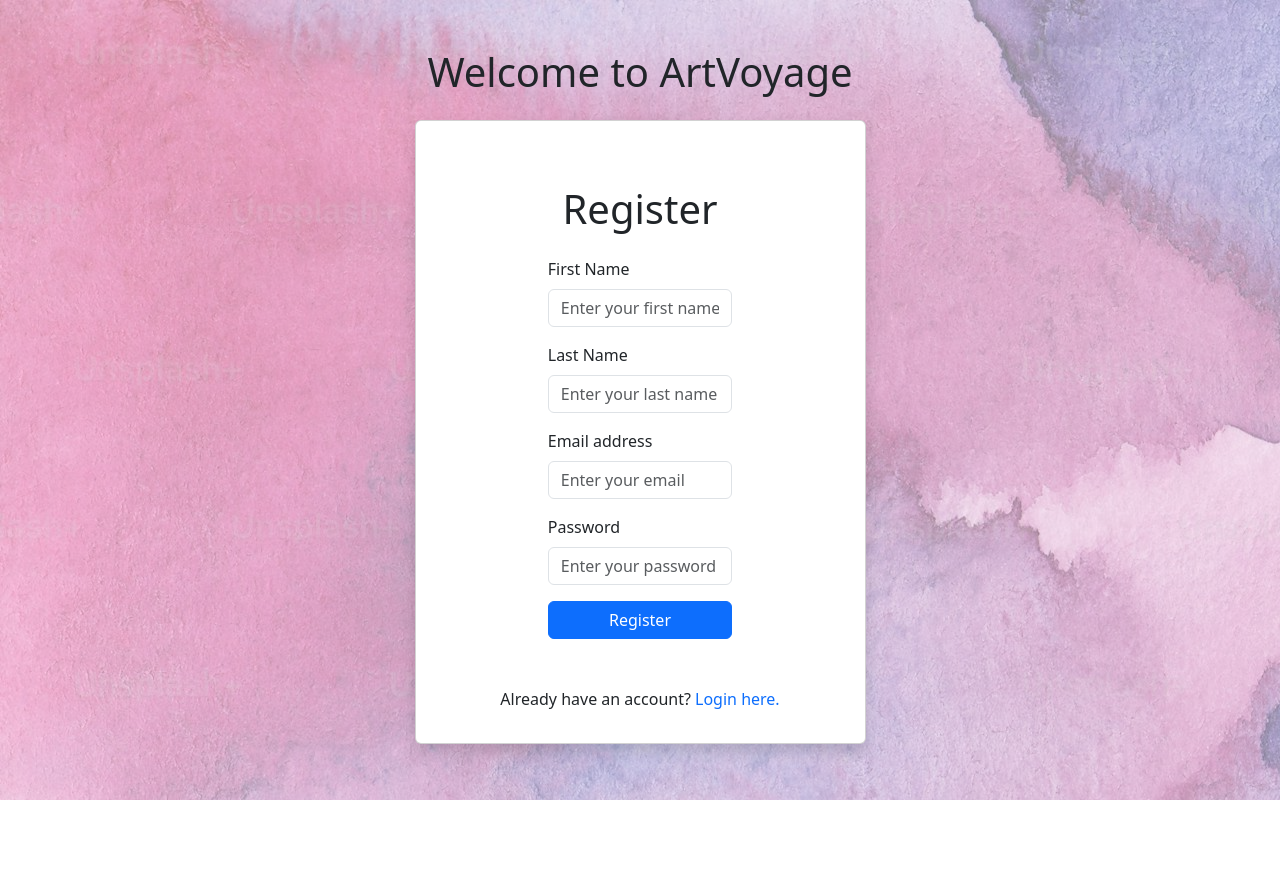
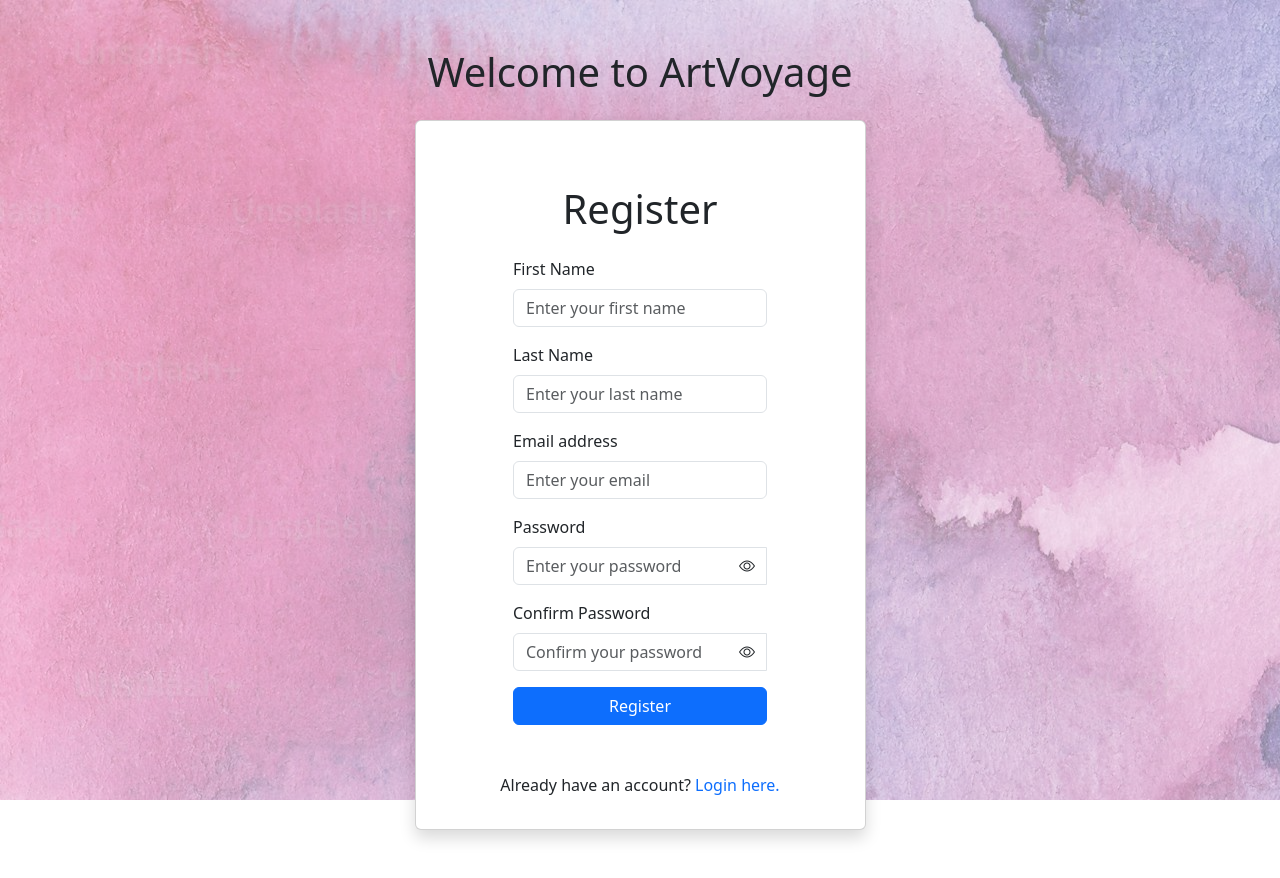
Before and after one commit to Esther299/ArtVoyage, a React (Vite) app: page /auth in a window 1280 px wide. Both pictures are taken after a click on the button "Register here.". Before the commit the page ends 800 px from the top, so only its background shows below. Built offline with nearby package versions, Linux system fonts and the light colour scheme; no server answers.

Commit message:
Added view password eye and confirm password field in register

```diff
--- a/package.json
+++ b/package.json
@@ -14,6 +14,7 @@
     "@types/react-bootstrap": "^0.32.37",
     "axios": "^1.7.9",
     "bootstrap": "^5.3.3",
+    "bootstrap-icons": "^1.11.3",
     "dotenv": "^16.4.7",
     "firebase": "^11.2.0",
     "react": "^18.3.1",
--- a/src/components/Login.tsx
+++ b/src/components/Login.tsx
@@ -9,6 +9,7 @@
   const [error, setError] = useState<{ field: string; message: string } | null>(
     null
   );
+  const [showPassword, setShowPassword] = useState(false);
 
   const getErrorMessage = (error: FirebaseError) => {
     switch (error.code) {
@@ -55,7 +56,7 @@
   return (
     <div className="container my-5">
       <div className="row justify-content-center">
-        <div className="col-12 col-md-8 col-lg-6">
+        <div className="col-12 col-md-8 col-lg-8">
           <h2 className="text-center mb-4 fs-1">Login</h2>
           {error && error.field === "form" && (
             <div className="alert alert-danger">{error.message}</div>
@@ -84,8 +85,9 @@
               <label htmlFor="password" className="form-label">
                 Password
               </label>
+              <div className="input-group position-relative">
               <input
-                type="password"
+                type={showPassword ? "text" : "password"}
                 id="password"
                 className={`form-control ${
                   error?.field === "password" ? "is-invalid" : ""
@@ -98,6 +100,19 @@
               {error?.field === "password" && (
                 <div className="invalid-feedback">{error.message}</div>
               )}
+              <button
+                type="button"
+                className="input-group-text border-0 bg-transparent position-absolute end-0 top-50 translate-middle-y"
+                style={{ right: "10px" }}
+                onClick={() => setShowPassword((prev) => !prev)}
+              >
+                {showPassword ? (
+                  <i className="bi bi-eye-slash"></i>
+                ) : (
+                  <i className="bi bi-eye"></i>
+                )}
+                </button>
+                </div>
             </div>
             <button
               type="submit"
--- a/src/components/Register.tsx
+++ b/src/components/Register.tsx
@@ -6,11 +6,14 @@
   const { register, loading } = useAuth();
   const [email, setEmail] = useState("");
   const [password, setPassword] = useState("");
+  const [confirmPassword, setConfirmPassword] = useState("");
   const [firstName, setFirstName] = useState("");
   const [lastName, setLastName] = useState("");
   const [error, setError] = useState<{ field: string; message: string } | null>(
     null
   );
+  const [showPassword, setShowPassword] = useState(false);
+  const [showConfirmPassword, setShowConfirmPassword] = useState(false);
 
   const validateEmail = (email: string) =>
     /^[^\s@]+@[^\s@]+\.[^\s@]+$/.test(email);
@@ -72,6 +75,13 @@
       });
       return;
     }
+    if (password !== confirmPassword) {
+      setError({
+        field: "password",
+        message: "Passwords do not match. Please try again.",
+      });
+      return;
+    }
 
     try {
       await register(email, password, firstName, lastName);
@@ -91,7 +101,7 @@
   return (
     <div className="container my-5">
       <div className="row justify-content-center">
-        <div className="col-12 col-md-8 col-lg-6">
+        <div className="col-12 col-md-8 col-lg-8">
           <h2 className="text-center mb-4 fs-1">Register</h2>
           {error && error.field === "form" && (
             <div className="alert alert-danger">{error.message}</div>
@@ -158,8 +168,9 @@
               <label htmlFor="password" className="form-label">
                 Password
               </label>
+              <div className="input-group position-relative">
               <input
-                type="password"
+                type={showPassword ? "text" : "password"}
                 id="password"
                 className={`form-control ${
                   error?.field === "password" ? "is-invalid" : ""
@@ -174,8 +185,50 @@
                   className="invalid-feedback"
                   dangerouslySetInnerHTML={{ __html: error.message }}
                 ></div>
+              )}<button
+              type="button"
+              className="input-group-text border-0 bg-transparent position-absolute end-0 top-50 translate-middle-y"
+              style={{ right: "10px" }}
+              onClick={() => setShowPassword((prev) => !prev)}
+            >
+              {showPassword ? (
+                <i className="bi bi-eye-slash"></i>
+              ) : (
+                <i className="bi bi-eye"></i>
               )}
+              </button>
+            </div></div>
+            <div className="mb-3">
+              <label htmlFor="confirmPassword" className="form-label">
+                Confirm Password
+              </label>
+              <div className="input-group position-relative">
+                <input
+                  type={showConfirmPassword ? "text" : "password"}
+                  id="confirmPassword"
+                  className={`form-control ${
+                    error?.field === "password" ? "is-invalid" : ""
+                  }`}
+                  placeholder="Confirm your password"
+                  value={confirmPassword}
+                  onChange={(e) => setConfirmPassword(e.target.value)}
+                  required
+                />
+                <button
+                  type="button"
+                  className="input-group-text border-0 bg-transparent position-absolute end-0 top-50 translate-middle-y"
+                  style={{ cursor: "pointer" }}
+                  onClick={() => setShowConfirmPassword((prev) => !prev)}
+                >
+                  {showConfirmPassword ? (
+                    <i className="bi bi-eye-slash"></i>
+                  ) : (
+                    <i className="bi bi-eye"></i>
+                  )}
+                </button>
+              </div>
             </div>
+
             <button
               type="submit"
               className="btn btn-primary w-100"
--- a/src/main.tsx
+++ b/src/main.tsx
@@ -3,6 +3,7 @@
 import "bootstrap/dist/css/bootstrap.min.css";
 import App from './App'
 import "bootstrap/dist/js/bootstrap.bundle.min";
+import "bootstrap-icons/font/bootstrap-icons.css";
 import "./main.css"
 
 createRoot(document.getElementById('root')!).render(
```
Also changed, not shown: 1 other file (tests, documents, lock files or other folders).
